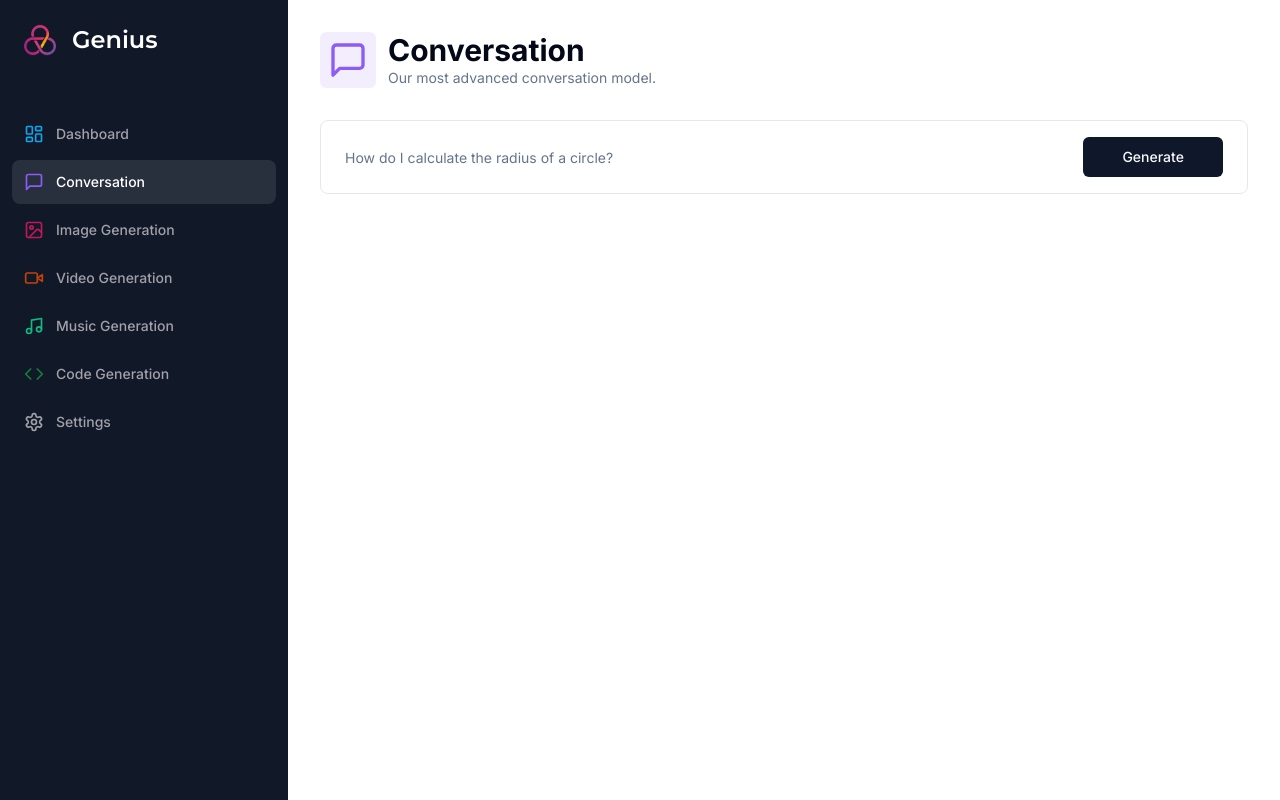
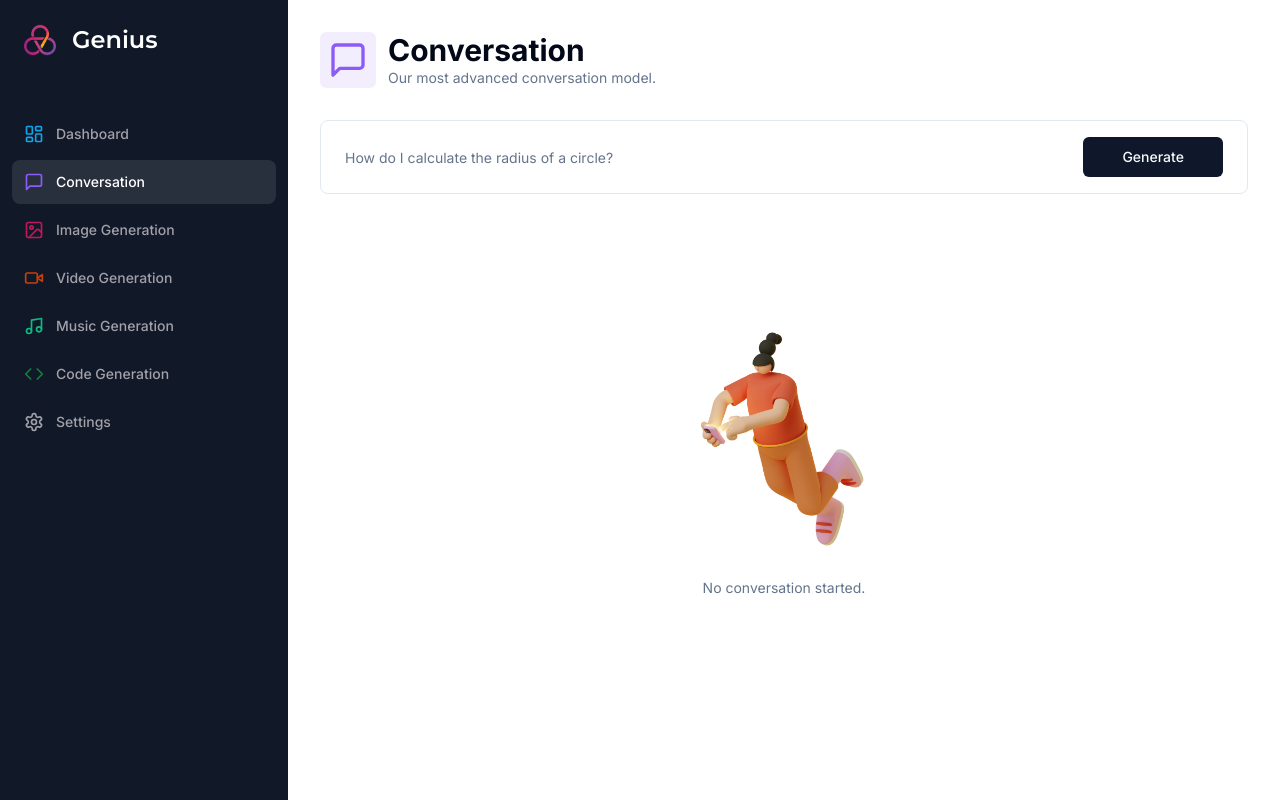
Before and after one commit to maciejpieczarka/ai-saas, a Next.js app: page /conversation in a window 1280 px wide. Built offline with nearby package versions, Linux system fonts and the light colour scheme.

Commit message:
chore: add loader and empty conversation components

```diff
--- a/src/app/(dashboard)/(routes)/conversation/page.tsx
+++ b/src/app/(dashboard)/(routes)/conversation/page.tsx
@@ -7,7 +7,7 @@
 import { zodResolver } from '@hookform/resolvers/zod';
 import { useRouter } from 'next/navigation';
 import React from 'react';
-import { ChatCompletionMessageParam } from 'openai/resources/index.mjs';
+import { ChatCompletionMessageParam } from 'openai/resources/chat/completions';
 
 // components
 import Heading from '@/components/heading';
@@ -15,6 +15,8 @@
 import { Form, FormControl, FormField, FormItem } from '@/components/ui/form';
 import { Input } from '@/components/ui/input';
 import { Button } from '@/components/ui/button';
+import Empty from '@/components/empty';
+import { Loader } from '@/components/loader';
 
 const ConversationPage = () => {
   const router = useRouter();
@@ -97,10 +99,22 @@
         </div>
 
         <div className="space-y-4 mt-4">
+          {isLoading && (
+            <div className="p-8 rounded-lg w-full flex items-center justify-center bg-muted">
+              <Loader />
+            </div>
+          )}
+          {messages.length === 0 && !isLoading && (
+            <div>
+              <Empty label="No conversation started." />
+            </div>
+          )}
           <div className="flex flex-col-reverse gap-y-4">
-            {/* {messages.map(message => (
-              <div key={message.content?.toString()}>{message.}</div>
-            ))} */}
+            {messages.map(message => (
+              <div key={message.content?.toString()}>
+                {message.content?.toString()}
+              </div>
+            ))}
           </div>
         </div>
       </div>
--- /dev/null
+++ b/src/components/empty.tsx
@@ -0,0 +1,19 @@
+import Image from 'next/image';
+import React from 'react';
+
+interface EmptyProps {
+  label: string;
+}
+
+const Empty = ({ label }: EmptyProps) => {
+  return (
+    <div className="h-full p-20 flex flex-col items-center justify-center">
+      <div className="relative h-72 w-72">
+        <Image alt="Empty" fill src="/empty.png" />
+      </div>
+      <p className="text-muted-foreground text-sm text-center">{label}</p>
+    </div>
+  );
+};
+
+export default Empty;
--- /dev/null
+++ b/src/components/loader.tsx
@@ -0,0 +1,13 @@
+import Image from 'next/image';
+import React from 'react';
+
+export const Loader = () => {
+  return (
+    <div className="h-full flex flex-col gap-y-4 items-center justify-center">
+      <div className="w-10 h-10 relative animate-spin">
+        <Image alt="Logo" fill src="/logo.png" />
+      </div>
+      <p>Genius is thinking...</p>
+    </div>
+  );
+};
```
